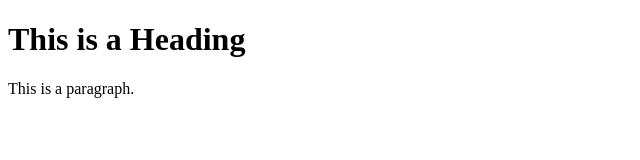
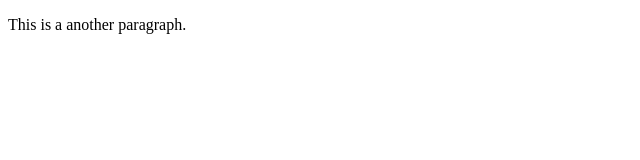
Before and after one commit to sackda75/node-docker, a website: page index.html in a window 1280 px wide. Shown: the whole page, without its empty margins (0-640 px from the left). Drawn offline with Linux system fonts and the light colour scheme.

Commit message:
added another paragraph

```diff
--- a/index.html
+++ b/index.html
@@ -4,7 +4,6 @@
 <title>Page Title</title>
 </head>
 <body>
-  <h1>This is a Heading</h1>
-  <p>This is a paragraph.</p>
+  <p>This is a another paragraph.</p>
 </body>
 </html>
```
